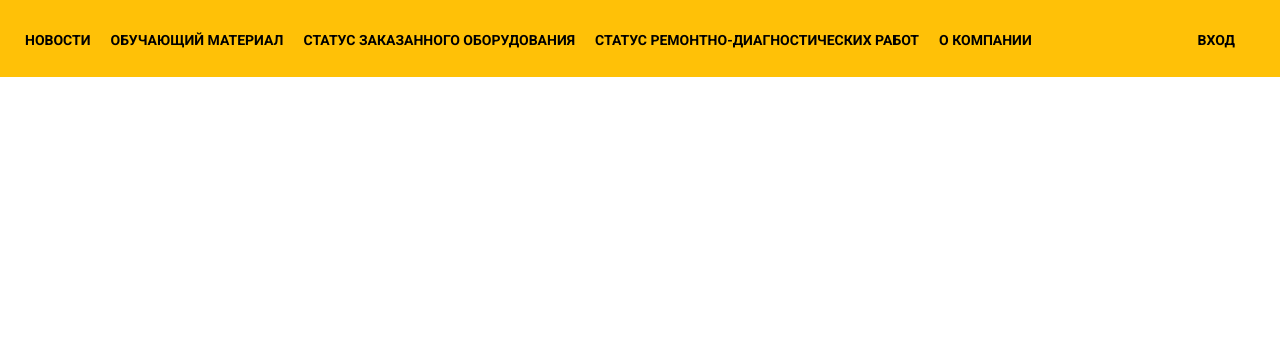
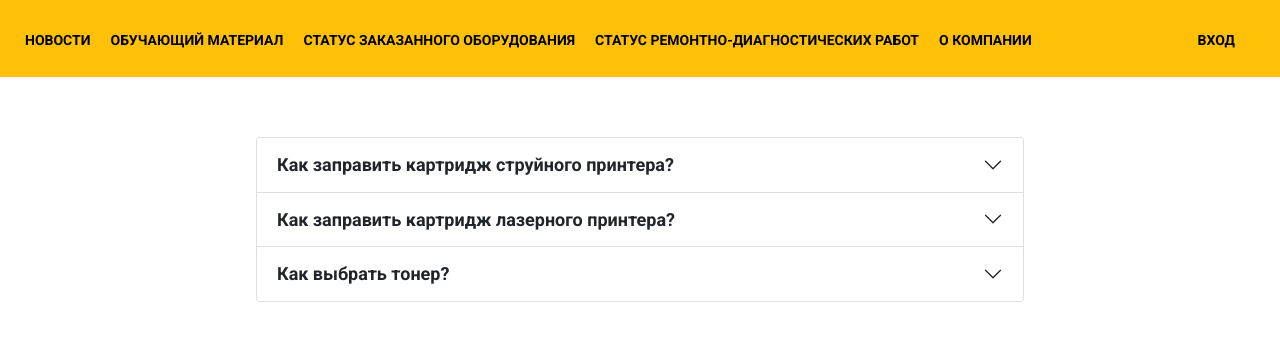
Before and after one commit to lorens-il/-client-dp, a React (Create React App) app: page /training-material in a window 1280 px wide. Shown: the top 338 px of the page. Built offline with nearby package versions, Linux system fonts and the light colour scheme; data requests are answered from the project's data file.

Commit message:
component 'training Material' has been created

```diff
--- a/db.json
+++ b/db.json
@@ -24,5 +24,22 @@
       "date": "06.05.2022",
       "statusFix": "Отдано заказчику"
     }
-  ]
+  ],
+  "trainingMaterial": [
+    {
+      "id": 4455,
+      "title":"Как заправить картридж струйного принтера?",
+      "text": "Подготовить рабочее место, инструмент и расходные материалы. Набрать необходимый объем чернил в шприц с учетом информации, размещенной на наклейке картриджа. Удалить защитную наклейку при наличии таковой. Сделать отверстия при помощи тонкого сверла, если изначально они отсутствуют. Ввести иглу шприца в отсек картриджа на глубину около 1 см и заполнить резервуар. Рекомендуется делать несколько отверстий, через которые жидкость будет вводиться поочередно для ее равномерного распределения. Это правило актуально больше для черного картриджа. Удалить все излишки заправочного материала. Заклеить отверстия оригинальной наклейкой или же скотчем. Установить заправленный картридж в принтер и запустить цикл очистки. В некоторых ситуациях требуется обнулить настройки."
+    },
+    {
+      "id": 4567,
+      "title": "Как заправить картридж лазерного принтера?",
+      "text": "При помощи инструмента выкручиваем боковые заглушки, фиксирующие корпус. Снятие заглушек корпуса Деликатно извлекаем светочувствительный барабан. Держать его следует за бока или шестерню – в противном случае можно повредить деталь, и она станет непригодной для дальнейшего применения. Фотовал следует отложить в сторону и защитить от пыли, закрыв листом бумаги. Извлечение барабана Следующим шагом будет извлечение прорезиненой детали заряжающего вала (он находится за светочувствительным барабаном). Её опять же стоит вытаскивать, придерживая за боковые части. Снятие заряжающего вала Теперь надо выкрутить ракель (чистящее лезвие). Извлечение ракеля Продолжаем работать с предельной осторожностью, вытряхивая остатки мусора и порошка. Осталось вычистить освобожденные детали от частиц грязи.Открывается пробка магнитного бункера. Используя скрученный воронкой лист бумаги А4, в бункер засыпается предварительно приготовленный порошок тонера. Пробка магнитного бункера Лучше всего оставить до края картриджа 1,5-2 см – это предотвратит заклинивание детали. Заправка тонером Крышка закрывается, обе части детали собираются и весь монтаж проводится в обратном порядке."
+    },
+    {
+      "id": 5656,
+      "title": "Как выбрать тонер?",
+      "text": "Во-первых, обратите внимание на стоимость – если она слишком низкая, то это должно натолкнуть на мысли о подделке. Второе правило: совместимые варианты лучше всего приобретать у проверенного известного производителя, у которого и сама фасовка должна быть выше всяких нареканий. Например, для лазерного принтера Samsung лучше всего брать фирму Profiline, а для моделей НР (кроме НР – 436) отлично подойдет Hi-black. Признанным лидером является AQC (с американской фасовкой). Тонер HI-BLACK Следует обращать внимание и на другие моменты. Обычно на упаковке тонера производители перечисляют марки моделей лазерных устройств, для которых можно использовать эту красящую смесь. Для заправки лучше использовать оригинальную марку от производителя или совместимый тонер хорошего качества. Можно подобрать подходящий для принтера картридж с более емким резервуаром для тонера. Решение позволит удешевить себестоимость печати и экономить в дальнейшем на заправках. Для цветной лазерной печати предпочтительно приобретать расходные материалы в полном наборе, чтобы осуществлять заправку всех порошковых резервуаров единовременно. Следует обращать внимание на качество упаковки и срок хранения. При неправильном хранении, нарушениях целостности упаковки и сроков велика вероятность приобретения испорченного материала. Хорошо подобранный тонер будет гарантировать высококачественную печать и возможность проведения до 5 перезаправок. Экономия на цене здесь может сыграть не самую лучшую службу."
+    }
+]
 }
--- a/src/api/apiSlice.js
+++ b/src/api/apiSlice.js
@@ -6,6 +6,9 @@ export const apiSlice = createApi({
     endpoints: builder => ({
         getStatus: builder.query({
             query: () => "/listStatus",
+        }),
+        getTrainingMaterial: builder.query({
+            query: () => "/trainingMaterial",
         }),
         // addPassenger: builder.mutation({
         //     query: value => ({
@@ -17,6 +20,7 @@ export const apiSlice = createApi({
     })
 });
 
-export const {useGetStatusQuery,
-              useAddPassengerMutation,
+export const {
+                useGetStatusQuery,
+                useGetTrainingMaterialQuery
 } = apiSlice;
--- a/src/components/App/App.jsx
+++ b/src/components/App/App.jsx
@@ -1,18 +1,20 @@
 import React from 'react';
 import FlightsList from '../ListStatus/ListStatus';
 import Header from '../Header/Header';
-import { BrowserRouter, Routes, Route} from "react-router-dom";
+import {Routes, Route} from "react-router-dom";
+import TrainingMaterial from '../TrainingMaterial/TrainingMaterial';
 
 function App() {
   return (
-    <BrowserRouter>
-      <Header/>
+      <>
+        <Header/>
         <main>
-            <Routes>
-              <Route path='/' element={<FlightsList/>}/>
-            </Routes>
+        <Routes>
+          <Route path='/' element={<FlightsList/>}/>
+          <Route path='/training-material' element={<TrainingMaterial/>}/>
+        </Routes>
         </main>
-    </BrowserRouter>
+      </>
   );
 }
 
--- a/src/components/Header/Header.jsx
+++ b/src/components/Header/Header.jsx
@@ -8,7 +8,7 @@ const Header = () => {
             <nav className="header__nav">
                 <div className="header__wrapper-menu">
                     <Link to="/">Новости</Link>
-                    <Link to="/">Обучающий материал</Link>
+                    <Link to="/training-material">Обучающий материал</Link>
                     <Link to="/">Статус заказанного оборудования</Link>
                     <Link to="/">Статус ремонтно-диагностических работ</Link>
                     <Link to="/">О компании</Link>
--- a/src/components/ListStatus/listStatus.sass
+++ b/src/components/ListStatus/listStatus.sass
@@ -3,7 +3,7 @@
     justify-content: center
     align-items: center
     min-height: 100vh
-    padding: 0
+    padding: 0 0 80px 0
     &__wrapper
         min-width: 400px
         max-width: 1180px
--- a/src/components/TrainingMaterial/TrainingMaterial.jsx
+++ b/src/components/TrainingMaterial/TrainingMaterial.jsx
@@ -0,0 +1,38 @@
+import React from 'react';
+import Accordion from 'react-bootstrap/Accordion';
+import { useGetTrainingMaterialQuery } from '../../api/apiSlice';
+
+import './trainingMaterial.sass';
+
+const TrainingMaterial = () => {
+
+    const {
+        data: materials = [],
+        isLoading,
+        isError
+    } = useGetTrainingMaterialQuery();
+
+
+    const materialCreatings = (materials) => (
+        materials.map(({id, title, text}) => (
+            <Accordion.Item key={id} eventKey={id}>
+                <Accordion.Header>{title}</Accordion.Header>
+                <Accordion.Body>
+                    {text}
+                </Accordion.Body>
+            </Accordion.Item>
+        ))
+    );
+
+	const list = materialCreatings(materials);
+
+    return (
+        <div className="training-material">
+            <Accordion className="training-material__list" defaultActiveKey="">
+				{list}
+            </Accordion>
+        </div>
+    );
+};
+
+export default TrainingMaterial;
--- /dev/null
+++ b/src/components/TrainingMaterial/trainingMaterial.sass
@@ -0,0 +1,12 @@
+.training-material
+    display: flex
+    justify-content: center
+    align-items: center
+    padding: 40px 0
+    &__list
+        min-width: 60%
+        max-width: 60%
+
+.accordion-button
+    font-size: 18px
+    font-weight: 600
--- a/src/index.jsx
+++ b/src/index.jsx
@@ -4,11 +4,14 @@ import './style/style.sass';
 import App from './components/App/App';
 import { store } from './store/store';
 import { Provider } from 'react-redux';
+import { BrowserRouter } from 'react-router-dom';
 
 ReactDOM.render(
   <React.StrictMode>
     <Provider store={store}>
-      <App />
+      <BrowserRouter>
+        <App />
+      </BrowserRouter>
     </Provider>
   </React.StrictMode>,
   document.getElementById('root')
```
